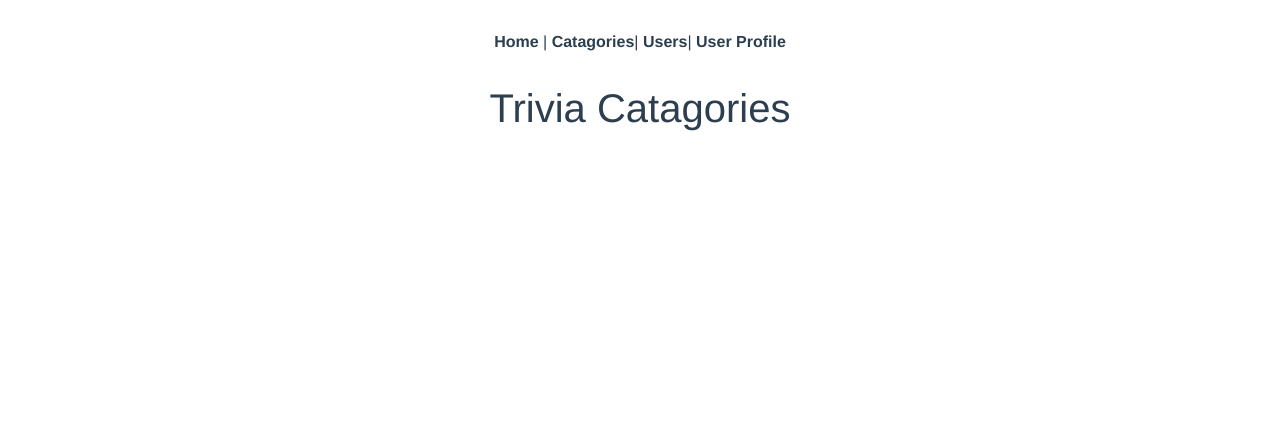
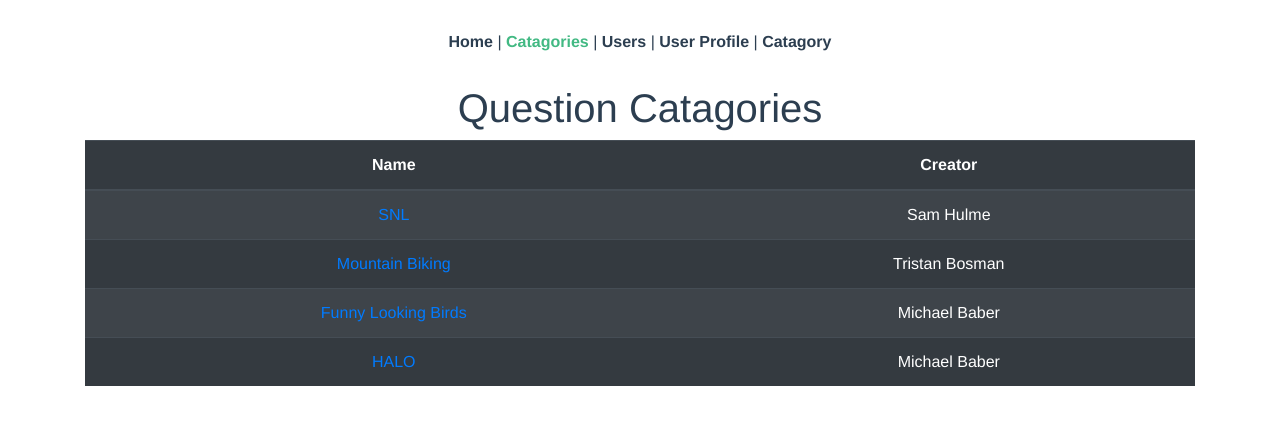
Before and after one commit to brandonhobrien/trivia, a Vue app in the folder trivia_app/: page /catagories in a window 1280 px wide. Shown: the top 424 px of the page. Built offline with nearby package versions, Linux system fonts and the light colour scheme.

Commit message:
SUCCESSFULL ROUTER LINK IN CATAGORY TABLE
Using an <a> tag works. using the router links wasnt working.

```diff
--- a/trivia_app/src/App.vue
+++ b/trivia_app/src/App.vue
@@ -2,9 +2,10 @@
   <div id="app">
     <div id="nav">
       <router-link to="/">Home</router-link> |
-      <router-link to="/Catagories">Catagories</router-link>|
-      <router-link to="/Users">Users</router-link>|
-      <router-link to="/UserProfile">User Profile</router-link>
+      <router-link to="/catagories">Catagories</router-link> |
+      <router-link to="/users">Users</router-link> |
+      <router-link to="/userprofile">User Profile</router-link> |
+      <router-link to="/catagory">Catagory</router-link>
     </div>
     <b-container>
       <router-view/>
--- /dev/null
+++ b/trivia_app/src/data/catagories.js
@@ -0,0 +1,18 @@
+export default [
+  {
+    name: 'SNL',
+    creator: 'Sam Hulme'
+  },
+  {
+    name: 'Mountain Biking',
+    creator: 'Tristan Bosman'
+  },
+  {
+    name: 'Funny Looking Birds',
+    creator: 'Michael Baber'
+  },
+  {
+    name: 'HALO',
+    creator: 'Michael Baber'
+  }
+]
--- a/trivia_app/src/router/index.js
+++ b/trivia_app/src/router/index.js
@@ -4,36 +4,40 @@ import Home from '../views/Home.vue'
 import Catagories from '../views/Catagories.vue'
 import Users from '../views/Users.vue'
 import UserProfile from '../views/UserProfile.vue'
+import Catagory from '../views/Catagory.vue'
 
 Vue.use(VueRouter)
-
-const routes = [
-  {
-    path: '/',
-    name: 'Home',
-    component: Home
-  },
-  {
-    path: '/Catagories',
-    name: 'Catagories',
-    component: Catagories
-  },
-  {
-    path: '/Users',
-    name: 'Users',
-    component: Users
-  },
-  {
-    path: '/UserProfile',
-    name: 'UserProfile',
-    component: UserProfile
-  }
-]
 
 const router = new VueRouter({
   mode: 'history',
   base: process.env.BASE_URL,
-  routes
+  routes: [
+    {
+      path: '/',
+      name: 'home',
+      component: Home
+    },
+    {
+      path: '/users',
+      name: 'users',
+      component: Users
+    },
+    {
+      path: '/userProfile',
+      name: 'userProfile',
+      component: UserProfile
+    },
+    {
+      path: '/catagories/',
+      name: 'catagories',
+      component: Catagories
+    },
+    {
+      path: '/catagory/:id',
+      name: 'catagory',
+      component: Catagory
+    }
+  ]
 })
 
 export default router
--- a/trivia_app/src/views/Catagories.vue
+++ b/trivia_app/src/views/Catagories.vue
@@ -1,5 +1,24 @@
 <template>
   <div>
-    <h1> Trivia Catagories </h1>
+    <h1> Question Catagories </h1>
+    <b-table striped hover dark :items="catagories">
+      <template #cell(name)="data">
+        <a :href="`catagory/${data.value.replace(/[^a-z]+/i,'-').toLowerCase()}`">
+          {{ data.value }}
+        </a>
+      </template>
+    </b-table>
   </div>
 </template>
+
+<script>
+import catagories from '@/data/catagories'
+
+export default {
+  data () {
+    return {
+      catagories
+    }
+  }
+}
+</script>
--- /dev/null
+++ b/trivia_app/src/views/Catagory.vue
@@ -0,0 +1,5 @@
+<template>
+  <div>
+    <h1> Catagory </h1>
+  </div>
+</template>
--- /dev/null
+++ b/trivia_app/src/views/Question.vue
@@ -0,0 +1,5 @@
+<template>
+  <div>
+    <h1> Question </h1>
+  </div>
+</template>
--- /dev/null
+++ b/trivia_app/src/views/Questions.vue
@@ -0,0 +1,5 @@
+<template>
+  <div>
+    <h1> Questions </h1>
+  </div>
+</template>
--- a/trivia_app/src/views/Users.vue
+++ b/trivia_app/src/views/Users.vue
@@ -1,7 +1,7 @@
 <template>
   <div>
     <h1> User Scores </h1>
-    <b-table striped hover :items="users"></b-table>
+    <b-table striped hover dark :items="users"></b-table>
   </div>
 </template>
 
```
